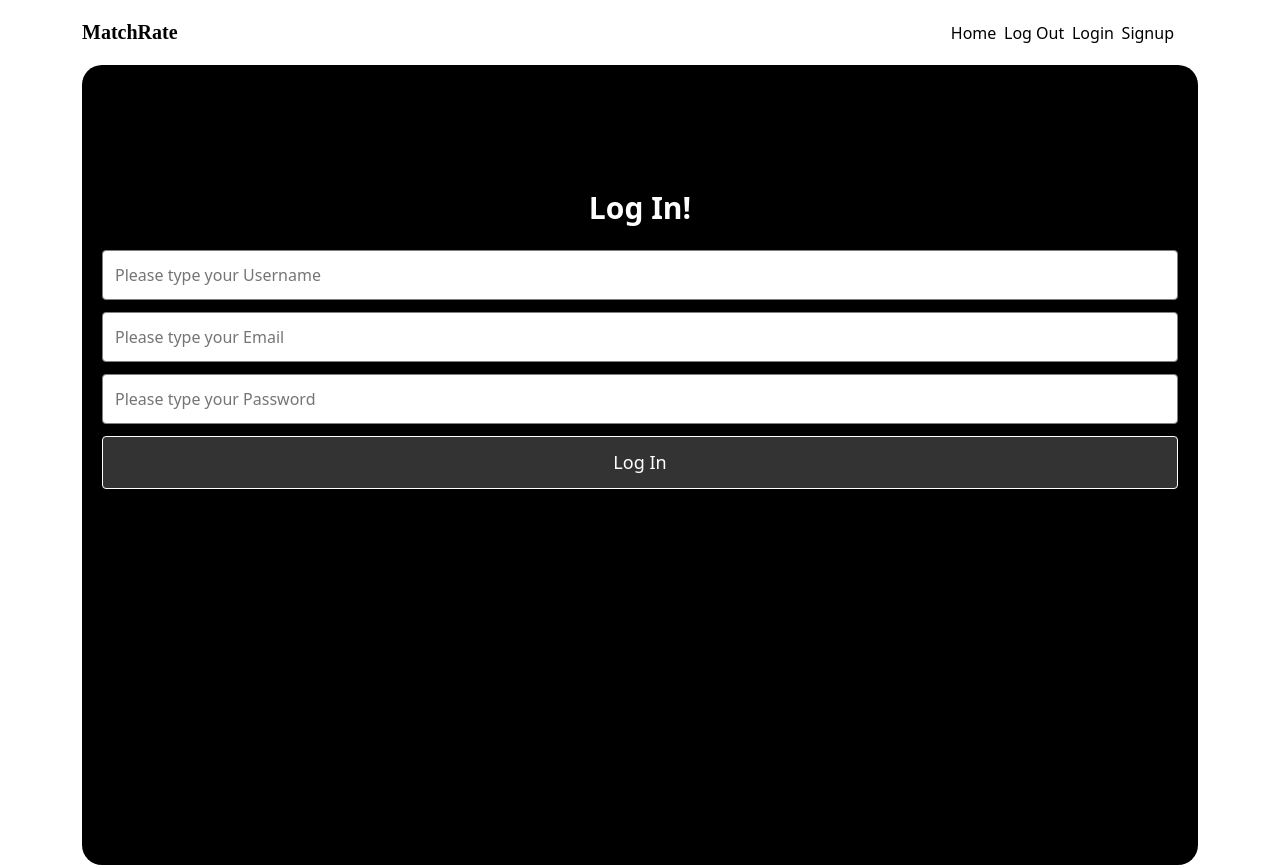
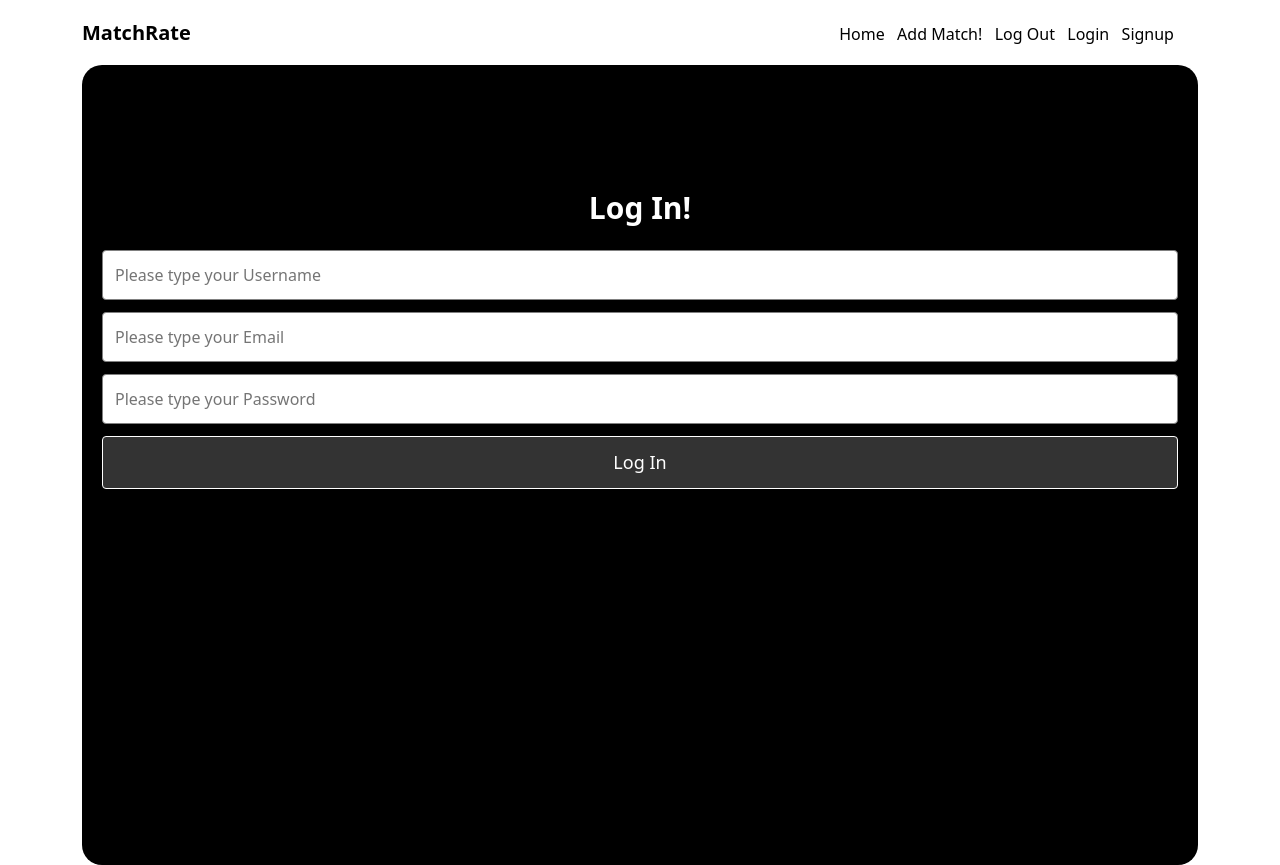
Before and after one commit to AlexAmI123/Match-Rating-App, a React (Create React App) app in the folder matchrate-front/: page /Login in a window 1280 px wide. Built offline with nearby package versions, Linux system fonts and the light colour scheme.

Commit message:
Added Add Match button to navbar & declared js file for it. Created routes in app.js

```diff
--- a/matchrate-front/src/App.js
+++ b/matchrate-front/src/App.js
@@ -1,6 +1,7 @@
 import { Routes, Route, Link, Switch} from 'react-router-dom'
 import Match from './pages/match/Match';
 import Matches from './pages/matches/Matches';
+import MatchesAdd from './pages/matches/Matches';
 import Navbar from './pages/Navbar/Navbar';
 import Sessions from './pages/users/Sessions';
 import New from './pages/users/New';
@@ -15,6 +16,7 @@ function App() {
           <Routes>
             <Route path="/" element={<Matches />} />
             <Route path="/Matches/:slug" element={<Match />} />
+            <Route path="/AddMatch" element={<MatchesAdd />} />
             <Route path="/Login" element={<Sessions />} />
             <Route path="/SignUp" element={<New />} />
           </Routes>
--- a/matchrate-front/src/pages/Navbar/Navbar.js
+++ b/matchrate-front/src/pages/Navbar/Navbar.js
@@ -32,11 +32,10 @@ const Left = styled.div`
 `
 
 const Right = styled.div`
-  flex-basis: 20%;
+  flex-basis: 30%;
   align-self: flex-end !important;
   margin-right: 24px;
 
-  //justify-content: space-between;
   a {
     color: black;
     text-decoration: none;
@@ -54,7 +53,6 @@ const Menu = styled.ul`
 `
 
 const Logo = styled.span`
-  font-family: 'Poppins-ExtraBold';
   font-weight: bold;
   font-size: 20px;
   a {
@@ -91,6 +89,7 @@ const Navbar = (props) => {
 
                     <Fragment>
                         <li><Link to="/">Home</Link></li>
+                        <li><Link to="/matches">Add Match!</Link></li>
                         <li><a onClick={logout}>Log Out</a></li>
                     </Fragment>
 
```
Also changed, not shown: matchrate-front/src/pages/matches/MatchesAdd.js (added).
